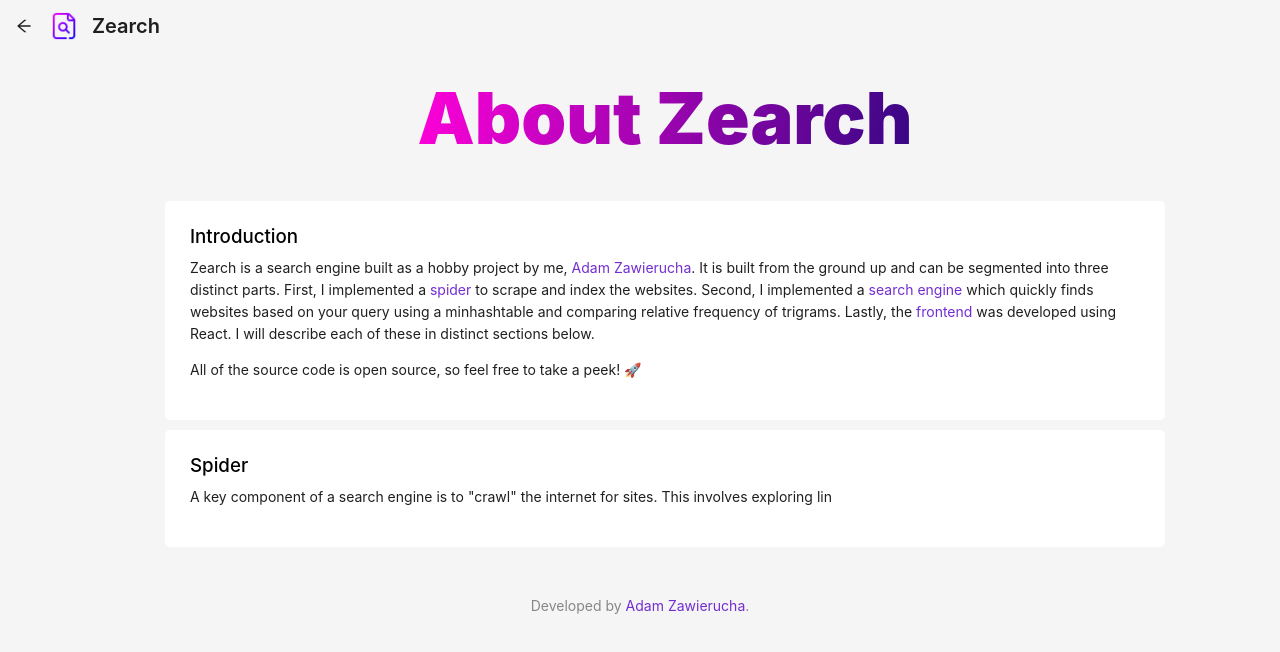
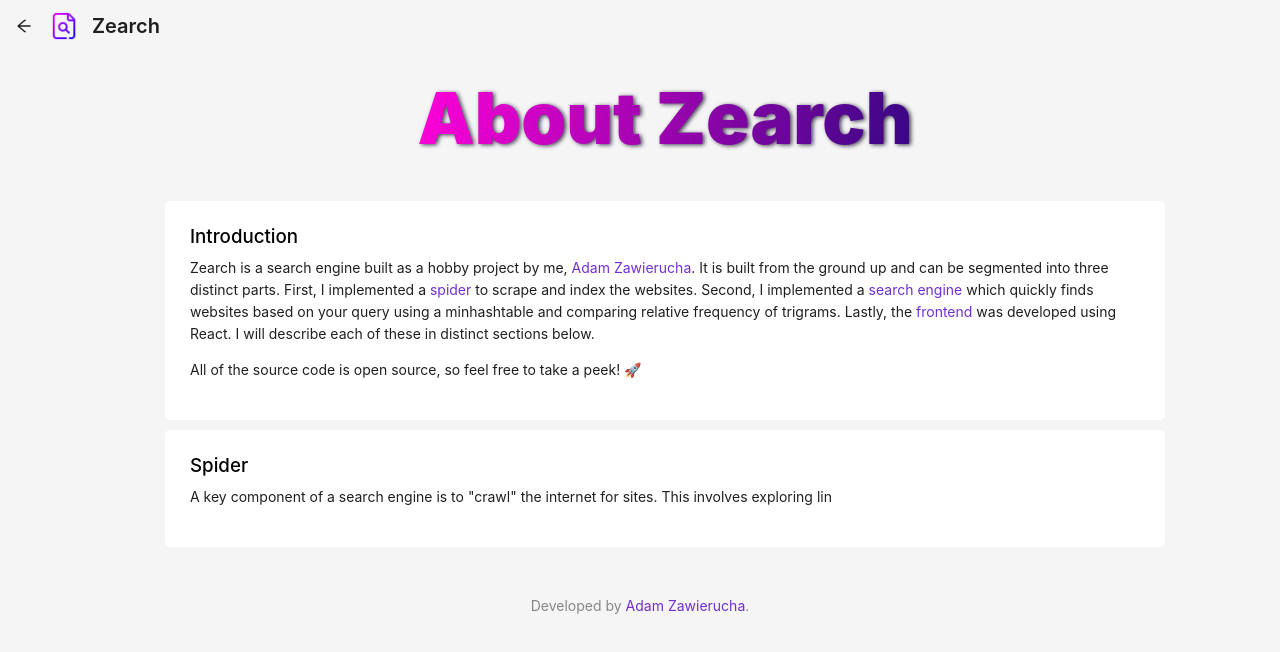
Before and after one commit to zawie/zearch-frontend, a React (Create React App) app: page /about in a window 1280 px wide. Shown: the top 652 px of the page. Built offline with nearby package versions, Linux system fonts and the light colour scheme.

Commit message:
add drop shadow

```diff
--- a/src/App.css
+++ b/src/App.css
@@ -13,6 +13,7 @@
 .Title {
   font-size: 72px;
   font-weight: 1000;
+  filter: drop-shadow(2px 1px 2px #0e0222c4);
   background: -webkit-linear-gradient(top left, #ff00d9, #370784);
   -webkit-background-clip: text;
   -webkit-text-fill-color: transparent;
```
